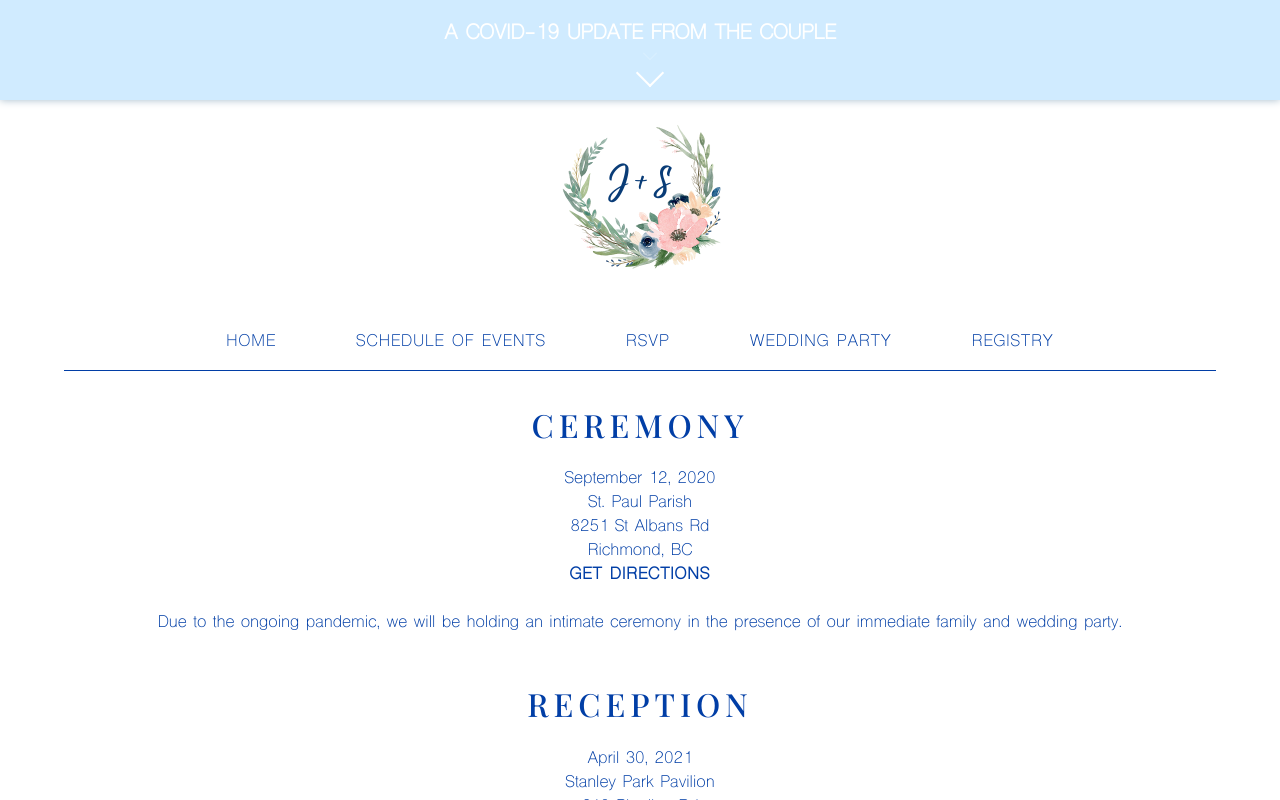
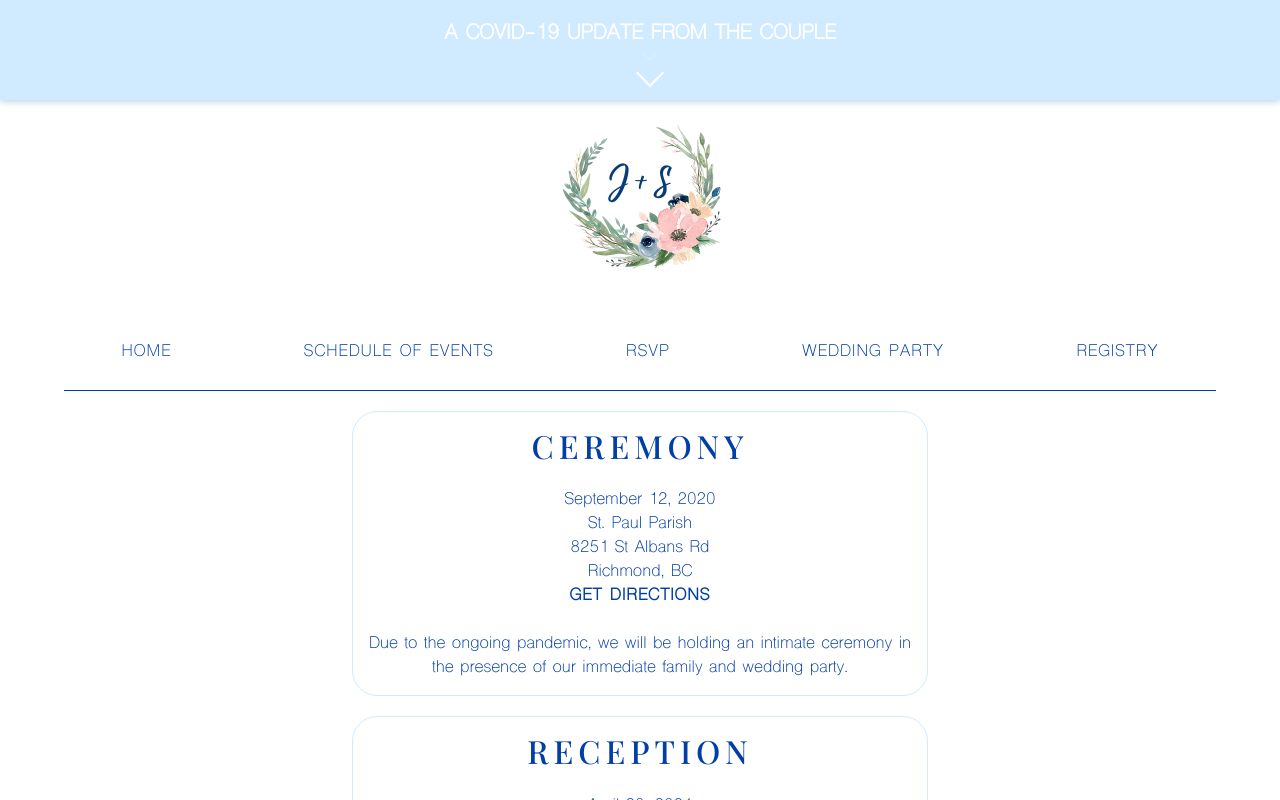
Before and after one commit to shanicerae/wedding-site, a React (Create React App) app: page /info in a window 1280 px wide. Shown: the top 800 px of the page. Built offline with nearby package versions, Linux system fonts and the light colour scheme.

Commit message:
Use flexbox on header; add borders to content boxes

```diff
--- a/src/Header.js
+++ b/src/Header.js
@@ -43,7 +43,7 @@ function Header() {
           />
         </div>
         <div className="main-nav">
-          <ul>
+          <ul className="nav-bar--link-wrapper">
             <li className="nav-bar-item">
               <NavLink to="/" onClick={closeMobileNav}>
                 Home
--- a/src/index.css
+++ b/src/index.css
@@ -190,13 +190,20 @@ a:hover.dark-blue {
   display: none;
 }
 
+.nav-bar--link-wrapper {
+  display: flex;
+  align-items: center;
+  width: 90%;
+  justify-content: space-between;
+  margin: auto;
+}
+
 .nav-bar--monogram {
   width: 250px;
 }
 
 .nav-bar-item {
-  display: inline;
-  padding: 0 40px;
+  display: flex;
   text-transform: uppercase;
 }
 
@@ -280,8 +287,9 @@ a {
   font-family: 'Shree';
   color: var(--dark-blue);
   text-align: center;
-  /* width: 600px; */
-  /* border: 1px solid var(--dark-blue); */
+  width: 50%;
+  border: 1px solid var(--light-blue);
+  border-radius: 25px;
   margin: 20px auto;
   padding: 15px;
 }
```
